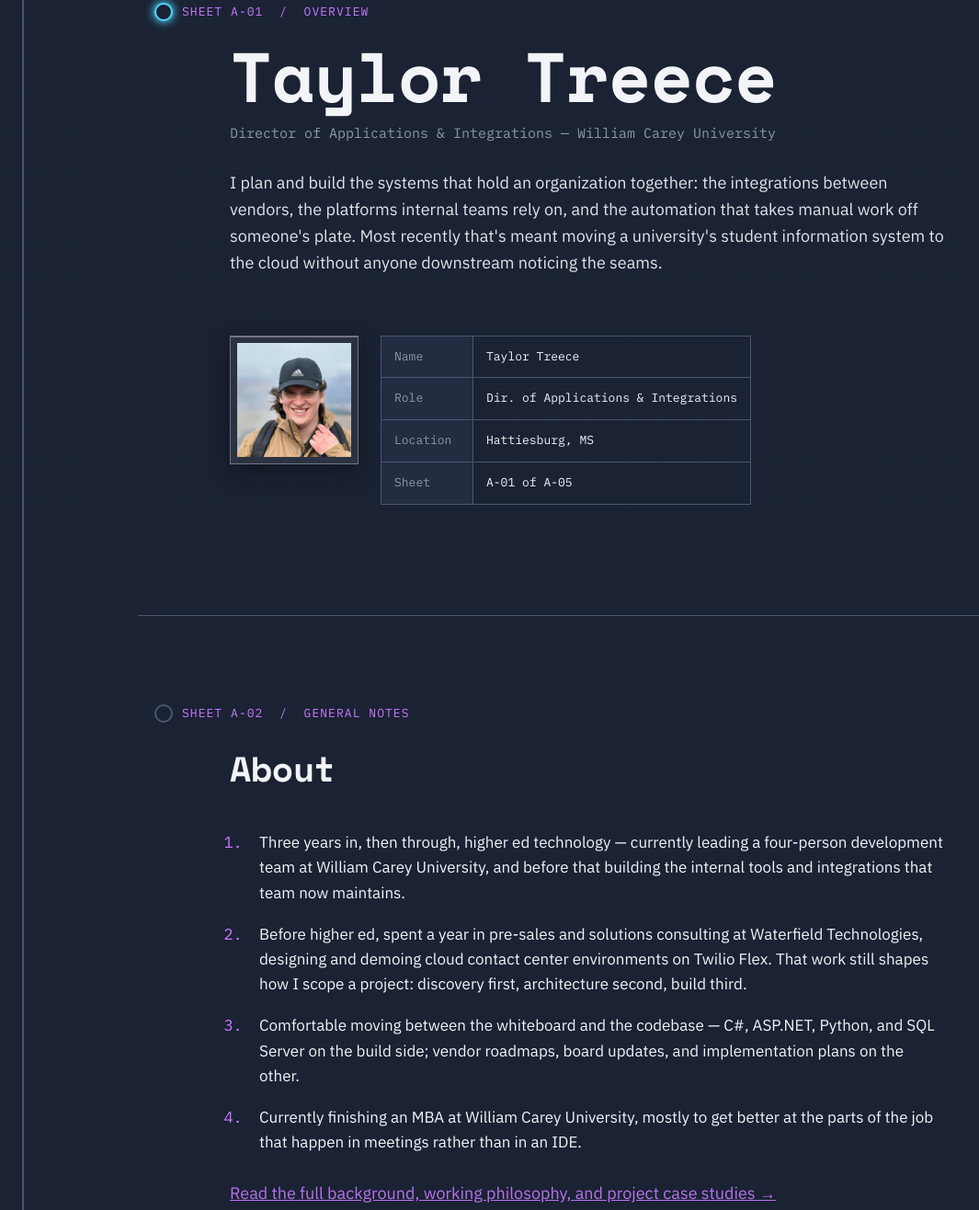
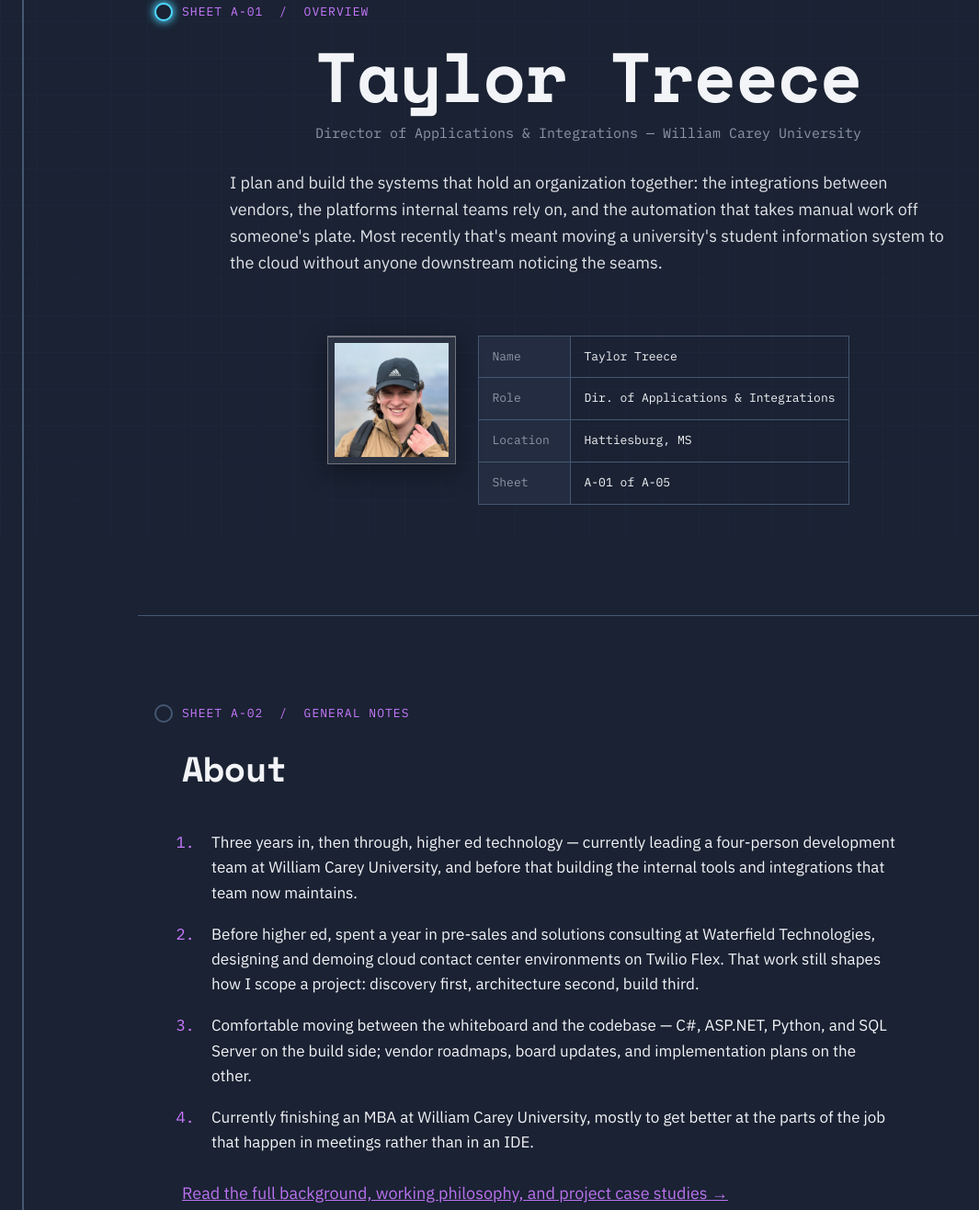
Before and after one commit to taylortreece/professional-website, a plain HTML site: page index.html in a window 1280 px wide. Shown: the part 217-1533 px from the top of the page at 92% size, without its empty margins (0-1065 px from the left). Drawn offline with nearby package versions, Linux system fonts and the light colour scheme.

Commit message:
worked through centering issues in index.html

```diff
--- a/index.html
+++ b/index.html
@@ -70,8 +70,8 @@
   <section id="overview" class="sheet sheet-overview">
     <p class="eyebrow">SHEET A-01 &nbsp;/&nbsp; OVERVIEW</p>
     <div class="sheet-prose">
-    <h1 class="display">Taylor Treece</h1>
-    <p class="role-line">Director of Applications &amp; Integrations — William Carey University</p>
+    <h1 class="display" style="text-align:center;">Taylor Treece</h1>
+    <p class="role-line" style="text-align:center;">Director of Applications &amp; Integrations — William Carey University</p>
     <p class="lede">I plan and build the systems that hold an organization together: the integrations between vendors, the platforms internal teams rely on, and the automation that takes manual work off someone's plate. Most recently that's meant moving a university's student information system to the cloud without anyone downstream noticing the seams.</p>
 
     <div class="hero-meta">
--- a/styles/style.css
+++ b/styles/style.css
@@ -239,6 +239,13 @@ a { color: inherit; }
   margin-right: auto;
 }
 
+/* General Notes reads better left-aligned rather than centered,
+   unlike Overview and Contact which stay centered */
+#notes .sheet-prose {
+  margin-left: 0;
+  margin-right: auto;
+}
+
 .sheet-overview {
   padding-top: 120px;
   padding-bottom: 120px;
@@ -289,6 +296,7 @@ h1.display {
   display: flex;
   gap: 24px;
   align-items: stretch;
+  justify-content: center;
   margin-top: 64px;
   flex-wrap: wrap;
 }
```
